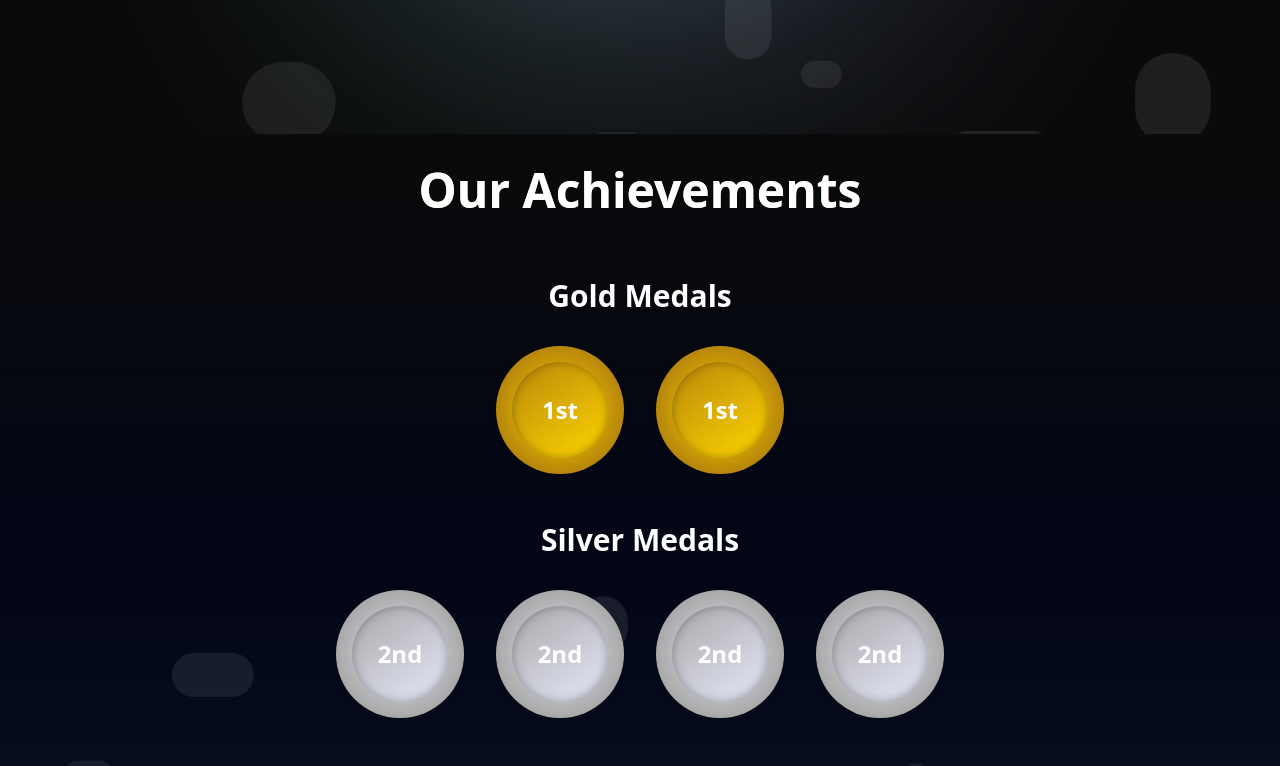
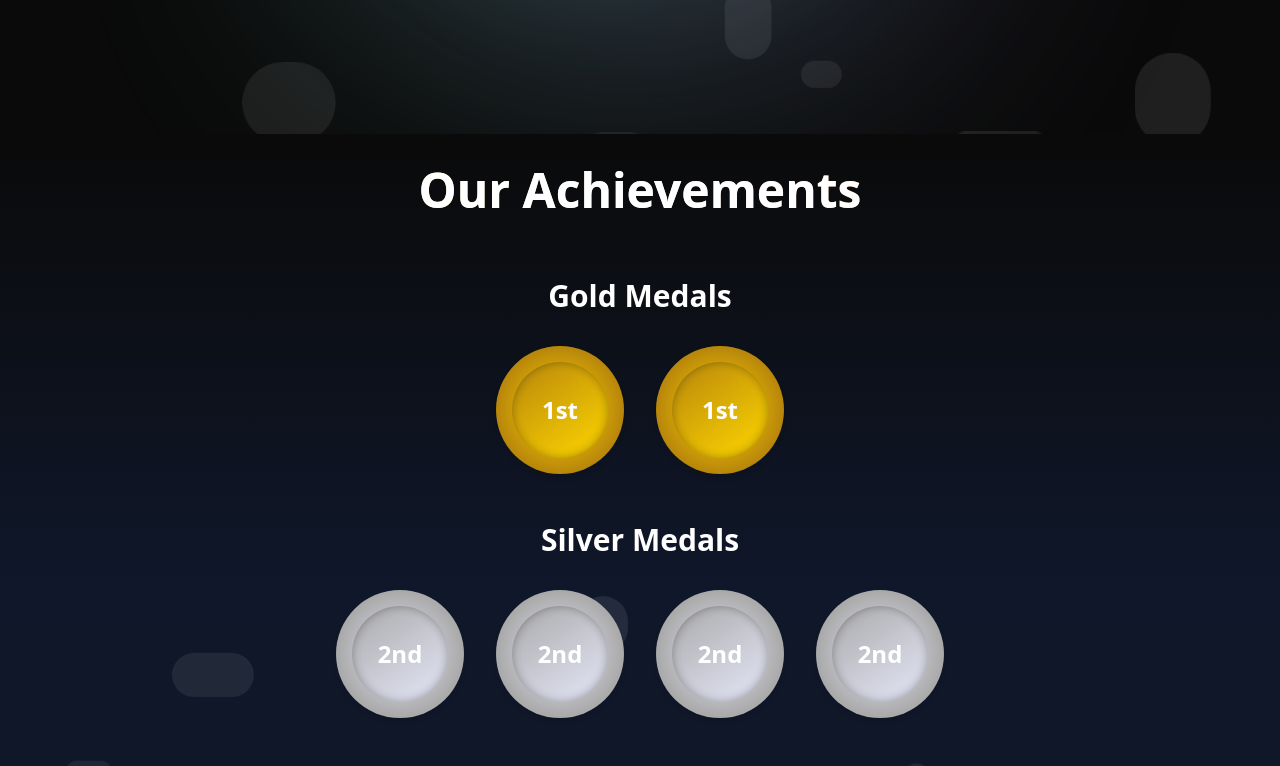
Before and after one commit to mrityunjay-tiwari/cult-council, a React (Vite) app: page / in a window 1280 px wide. Shown: the part 666-1432 px from the top of the page. Built offline with nearby package versions, Linux system fonts and the light colour scheme.

Commit message:
bg updated 2

```diff
--- a/src/components/about/awardsShowcase.jsx
+++ b/src/components/about/awardsShowcase.jsx
@@ -76,7 +76,7 @@ const MedalShowcase = () => {
   );
 
   return (
-<div className="min-h-screen p-4 xs:p-6 sm:p-8 relative bg-gradient-to-t from-gray-900 via-slate-950  to-neutral-950">
+<div className="min-h-screen p-4 xs:p-6 sm:p-8 relative bg-gradient-to-t from-gray-900 via-slate-900  to-neutral-950">
       <div className="absolute inset-0 overflow-hidden">
         {[...Array(20)].map((_, i) => (
           <div
```
